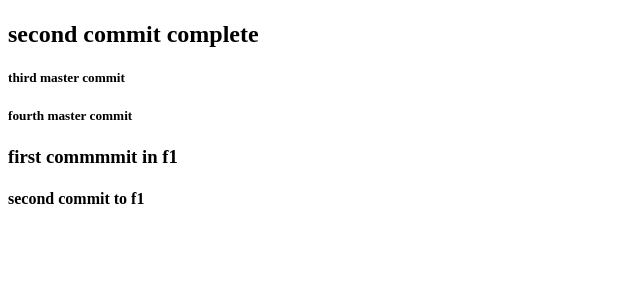
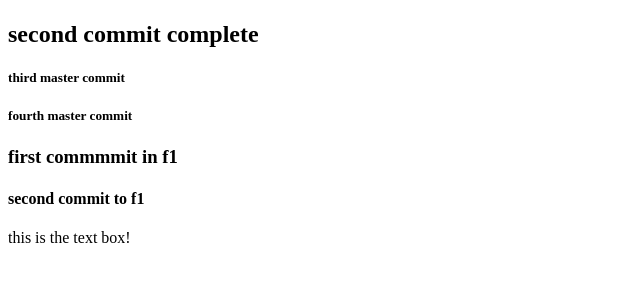
Before and after one commit to lukebaldock/GitHubPractice, a plain HTML site: page index.html in a window 1280 px wide. Shown: the part 59-340 px from the top of the page, without its empty margins (0-640 px from the left). Drawn offline with Linux system fonts and the light colour scheme.

Commit message:
text box

```diff
--- a/index.html
+++ b/index.html
@@ -12,5 +12,7 @@
 	<h3>first commmmit in f1</h3>
 	<h4>second commit to f1</h4>
 
+	<p>this is the text box!</p>
+
 </body>
 </html>
```
